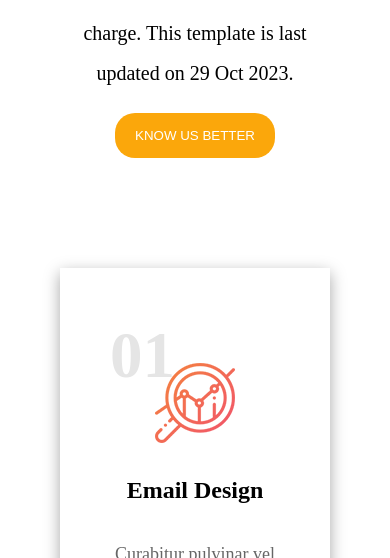
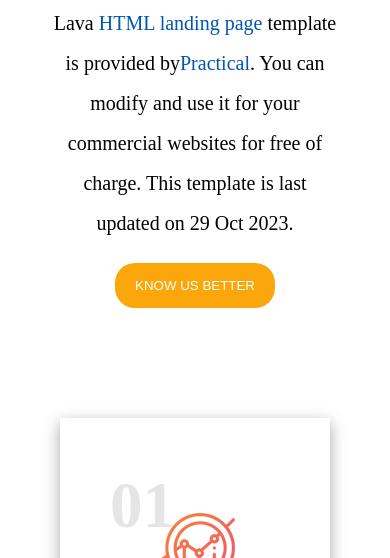
Before and after one commit to Ayajahamad/BT-Project_2, a plain HTML site: page index.html in a window 390 px wide. Shown: the part 750-1308 px from the top of the page. Drawn offline with nearby package versions, Linux system fonts and the light colour scheme.

Commit message:
Responsiveness is Updated

```diff
--- a/assets/css/media.css
+++ b/assets/css/media.css
@@ -34,6 +34,9 @@
     }
     .header>div>nav{
         width: 100%;
+    }
+    .he-1{
+        margin-top: 150px;
     }
     .banner2{
         text-align: center;
--- a/index.html
+++ b/index.html
@@ -27,7 +27,7 @@
                 </ul>
             </nav>
         </div>
-        <div class="col4 p-50" data-aos="flip-left">
+        <div class="col4 p-50 he-1" data-aos="flip-left">
                <h2 class="ln-1-5">Simple App that we <span class="text-yellow">CREATE</span></h2>
                <p class="ln-2">Lava <span class="text-blue">HTML landing page</span> template is provided by<span class="text-blue">Practical</span>. You can modify  and use it for your commercial websites for free of charge. This template is last updated on 29 Oct 2023.</p>
                <button class="btn bg-yellow text-white mt-20">KNOW US BETTER</button>
```
